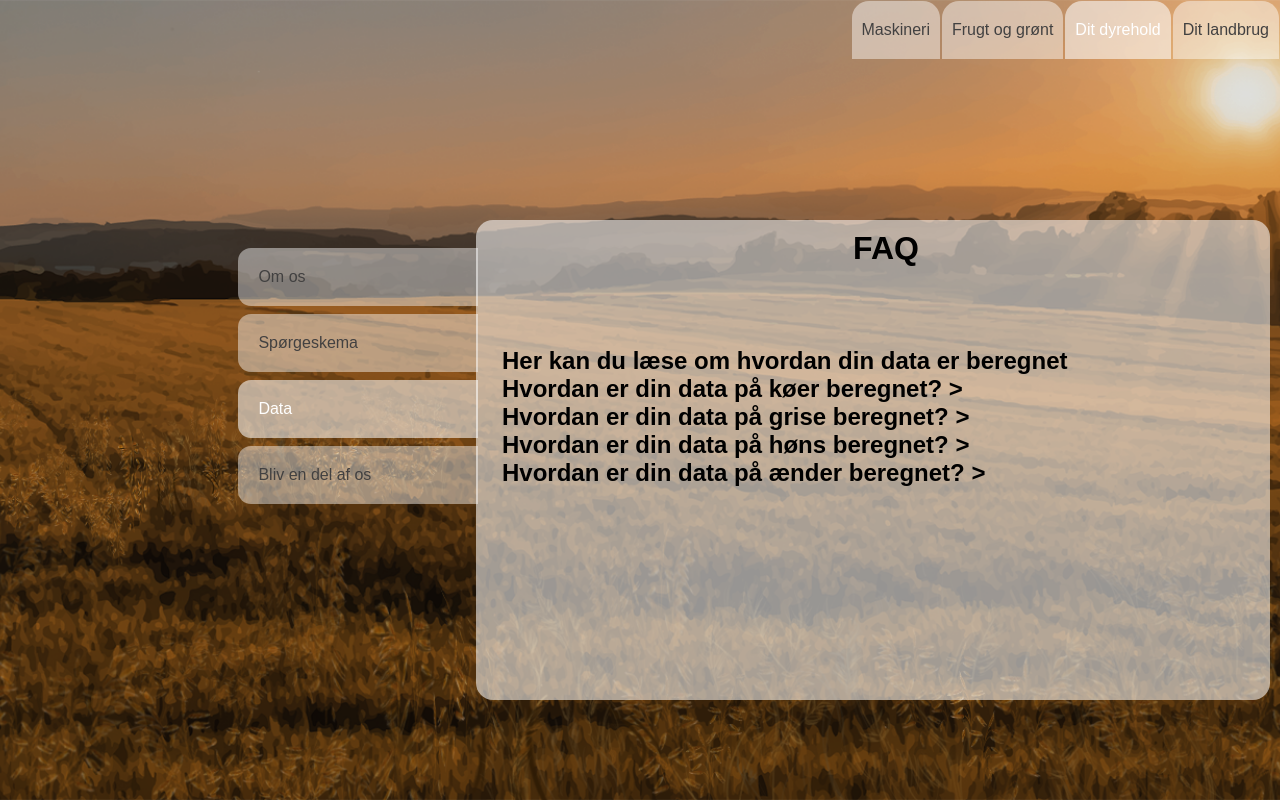
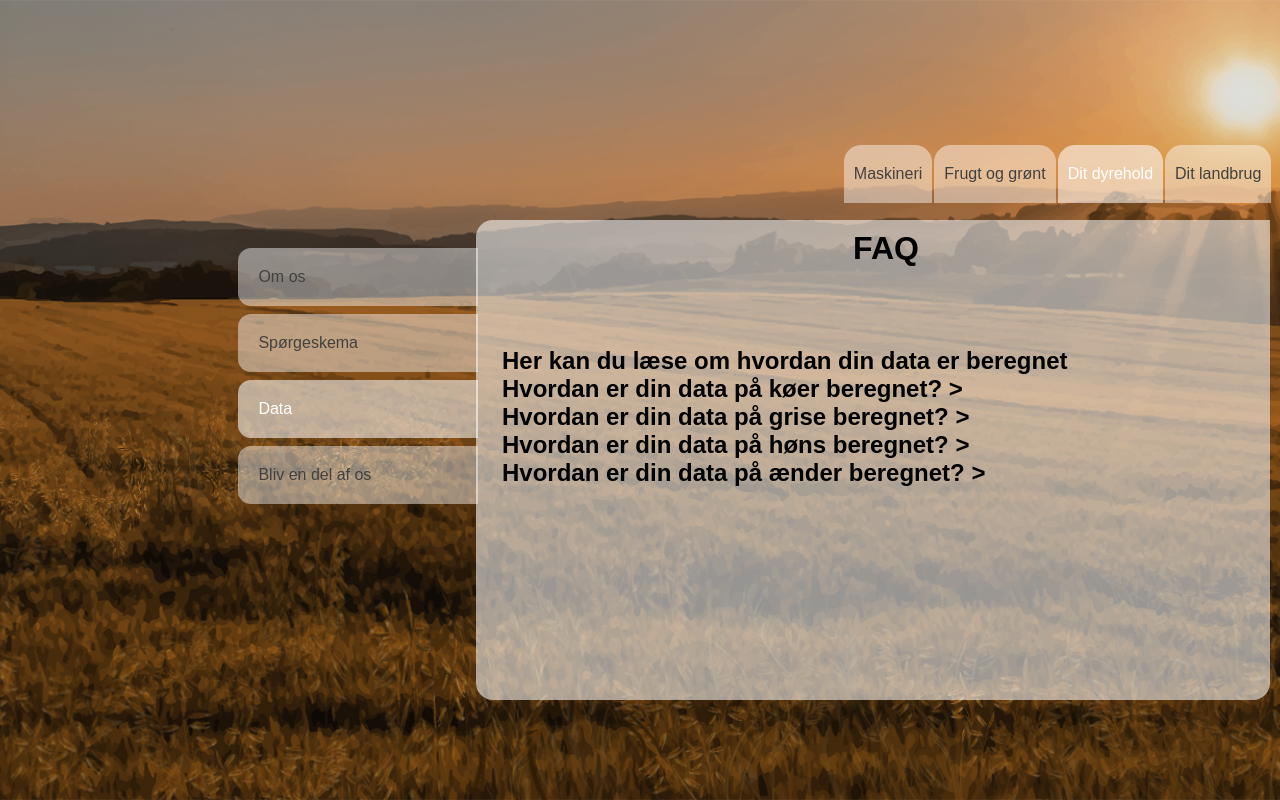
Before and after one commit to LivKrogshede/hovedopgave, a plain HTML site: page faq.html in a window 1280 px wide. Drawn offline with Linux system fonts and the light colour scheme.

Commit message:
menu 2 correctly placed

```diff
--- a/css/faq.css
+++ b/css/faq.css
@@ -41,6 +41,9 @@
 
 .cat-faq {
     display: flex;
+    position: fixed;
+    top: 18vh;
+    right: 0.6vw;
     color: #424141;
     list-style-type: none;
   }
@@ -76,7 +79,7 @@
       display: flex;
       flex-direction: column;
       background-color: #ffffff90;
-      border-radius: 17px;
+      border-radius: 17px 0px 17px 17px;
       bottom: 100px;
       right: 10px;
       padding-left: 2vw;
```
Also changed, not shown: faq.html (+1 -1 lines).
